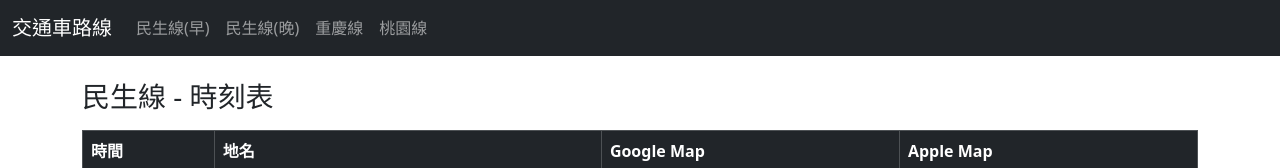
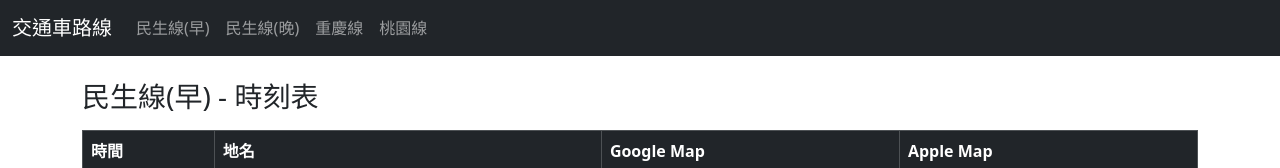
Before and after one commit to paladinlee/TrafficCar, a plain HTML site: page index.html in a window 1280 px wide. Shown: the top 168 px of the page. Drawn offline with nearby package versions, Linux system fonts and the light colour scheme.

Commit message:
民生線晚上

```diff
--- a/index.html
+++ b/index.html
@@ -60,7 +60,7 @@
         // 路線資料
         const routesData = {
             "minA": {
-                "name": "民生線",
+                "name": "民生線(早)",
                 "stops": [
                     { "time": "06:20", "place": "民生活動中心", "NE": "25.059271437032145,121.56358211908851" },
                     { "time": "06:25", "place": "南京松江捷運2號出口", "NE": "25.051306,121.532833" },
@@ -79,10 +79,23 @@
                 ]
             },
             "minB": {
-                "name": "民生線",
+                "name": "民生線(晚)",
                 "stops": [
-                    { "time": "07:30", "place": "台北車站" },
-                    { "time": "08:00", "place": "民生社區" }
+                    { "time": "17:05", "place": "64館","NE":"24.77432254848808,121.04683928028544" },
+                    { "time": "17:07", "place": "24館","NE":"24.776447452891045,121.04390463440663" },
+                    { "time": "17:09", "place": "51館","NE":"24.774032344077646,121.04431724442647" },
+                    { "time": "18:00", "place": "中和交流道口","NE":"24.99416555873825,121.48819918705665" },
+                    { "time": "18:02", "place": "圓通路口","NE":"24.99369119257283,121.49618487165249" },
+                    { "time": "18:05", "place": "景安捷運站","NE":"24.993415515201274,121.50385648276482" },
+                    { "time": "18:05", "place": "景平路薑母鴨","NE":"24.992523680209786,121.512094656228" },
+                    { "time": "18:05", "place": "成功路得和路","NE":"24.99889916405774,121.52670233385945" },
+                    { "time": "18:05", "place": "福和橋","NE":"25.010620360698923,121.53558533729586" },
+                    { "time": "18:05", "place": "台大公館捷運站","NE":"25.013382532089253,121.53592728644752" },
+                    { "time": "18:05", "place": "台大門口","NE":"25.01648795862203,121.53290311237788" },
+                    { "time": "18:05", "place": "新生南路信義路","NE":"25.03298755727295,121.53306143661185" },
+                    { "time": "18:05", "place": "新生南路濟南路","NE":"25.039930533254978,121.53293061382041" },
+                    { "time": "18:05", "place": "松江南京","NE":"25.051256565773375, 121.53311739512903" },
+                    { "time": "18:05", "place": "民生東三民路","NE":"25.058645253348516,121.56234366416267" },
                 ]
             },
             "trun": {
```
